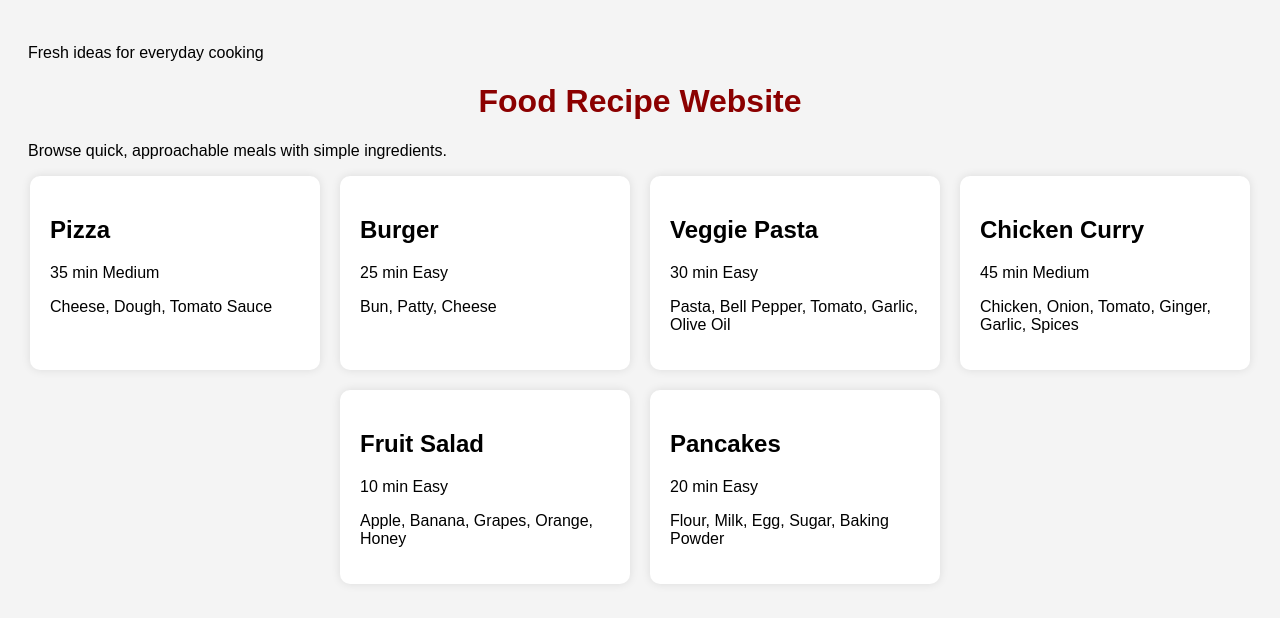
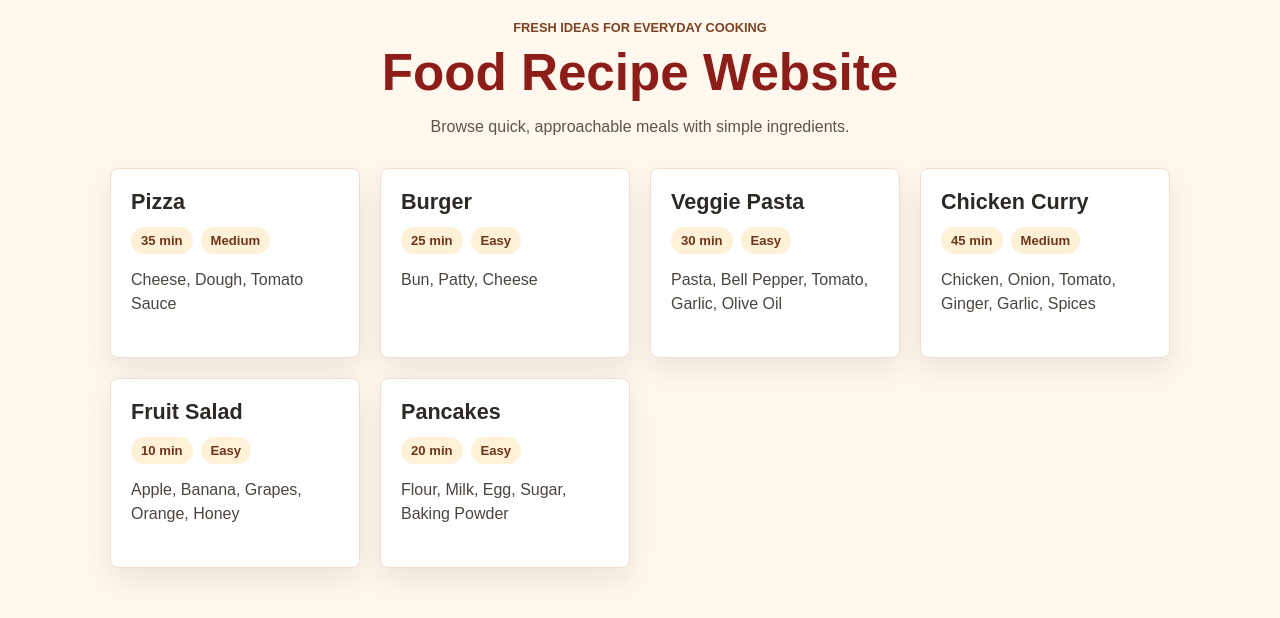
Before and after one commit to jeshmin-dot/Food-recipes, a Flask app: page / in a window 1280 px wide. Shown: the top 618 px of the page. Run offline with Flask 3, Linux system fonts and the light colour scheme.

Commit message:
Refresh recipe page styling

```diff
--- a/static/css/style.css
+++ b/static/css/style.css
@@ -1,25 +1,85 @@
+*{
+    box-sizing: border-box;
+}
+
 body{
-    font-family: Arial;
-    background-color: #f4f4f4;
+    margin: 0;
+    font-family: Arial, Helvetica, sans-serif;
+    color: #232323;
+    background-color: #fff8ef;
+}
+
+.page{
+    width: min(1100px, 100%);
+    margin: 0 auto;
     padding: 20px;
 }
 
+.page-header{
+    text-align: center;
+    margin-bottom: 28px;
+}
+
+.eyebrow{
+    margin: 0 0 8px;
+    color: #7d4221;
+    font-size: 0.8rem;
+    font-weight: 700;
+    text-transform: uppercase;
+    letter-spacing: 0;
+}
+
 h1{
-    text-align: center;
-    color: darkred;
+    margin: 0;
+    color: #8c1d18;
+    font-size: clamp(2rem, 4vw, 3.25rem);
+}
+
+.intro{
+    margin: 12px auto 0;
+    max-width: 520px;
+    color: #5e554d;
+    line-height: 1.6;
 }
 
 .recipe-container{
-    display: flex;
+    display: grid;
+    grid-template-columns: repeat(auto-fit, minmax(230px, 1fr));
     gap: 20px;
-    flex-wrap: wrap;
-    justify-content: center;
 }
 
 .recipe-card{
-    background: white;
+    min-height: 190px;
+    background: #ffffff;
     padding: 20px;
-    width: 250px;
-    border-radius: 10px;
-    box-shadow: 0px 0px 10px rgba(0,0,0,0.1);
+    border: 1px solid #f0dfce;
+    border-radius: 8px;
+    box-shadow: 0 12px 28px rgba(83, 54, 28, 0.1);
 }
+
+.recipe-card h2{
+    margin: 0 0 12px;
+    color: #2d2a26;
+    font-size: 1.35rem;
+}
+
+.recipe-card p{
+    margin: 14px 0 0;
+    color: #4b453f;
+    line-height: 1.55;
+}
+
+.recipe-meta{
+    display: flex;
+    flex-wrap: wrap;
+    gap: 8px;
+}
+
+.recipe-meta span{
+    padding: 6px 10px;
+    border-radius: 999px;
+    color: #6d361b;
+    background: #fff0d8;
+    font-size: 0.82rem;
+    font-weight: 700;
+}
```
